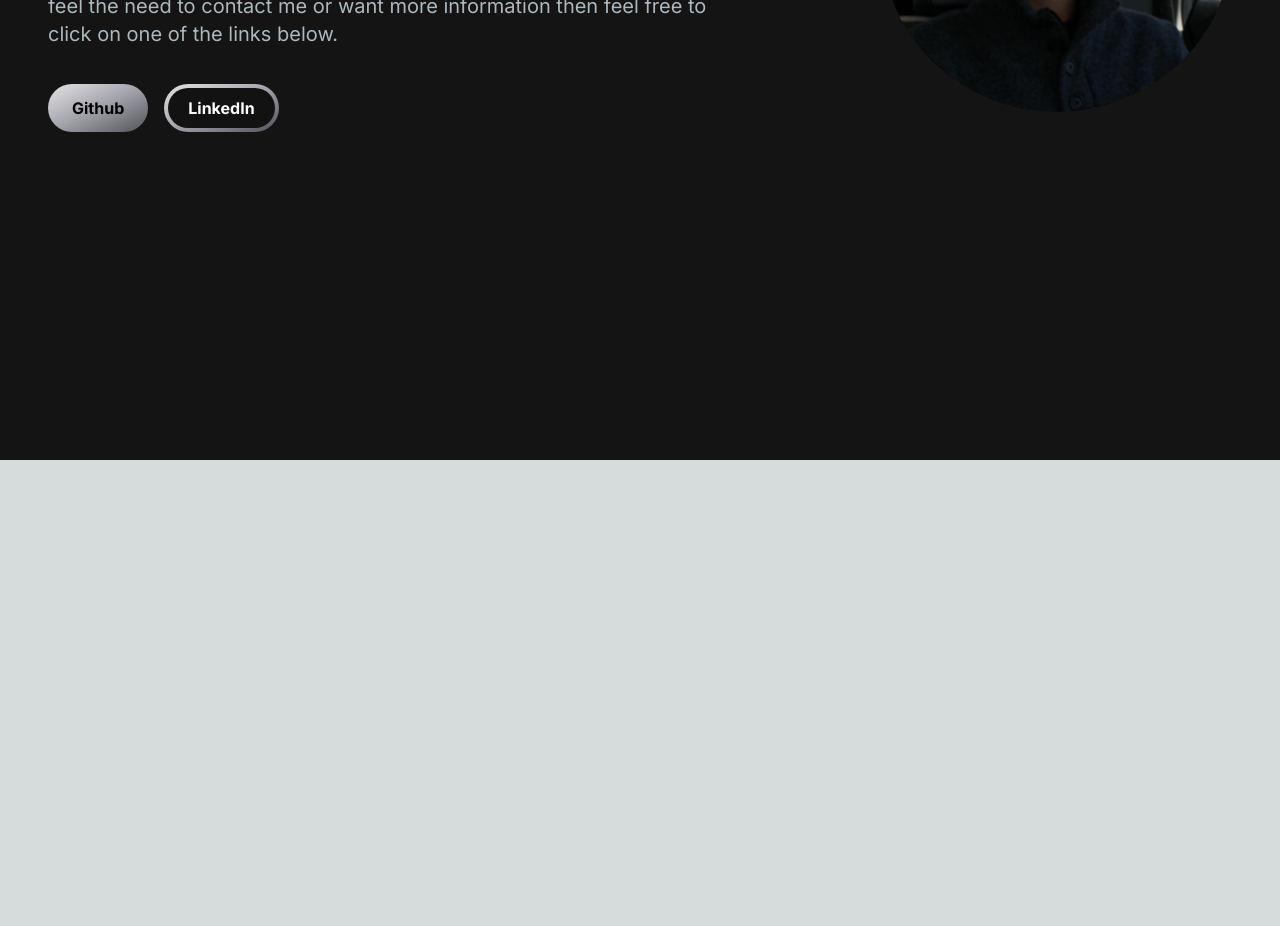
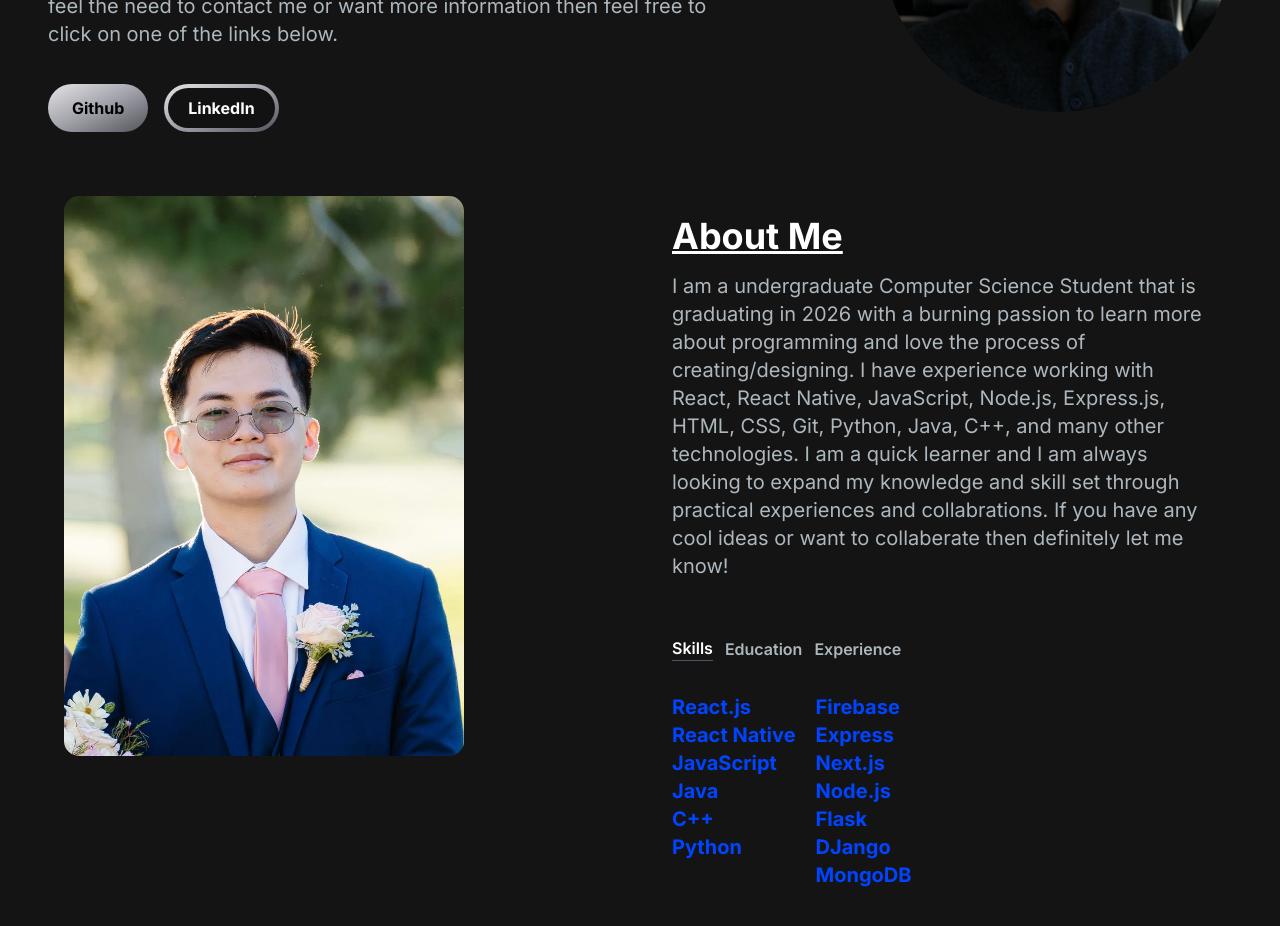
Before and after one commit to Kevin06x/Personal-Website, a Next.js app in the folder personal/: page / in a window 1280 px wide. Shown: the part 340-1266 px from the top of the page. Before the commit the page ends 800 px from the top, so only its background shows below. Built offline with nearby package versions, Linux system fonts and the light colour scheme.

Commit message:
Finished About Me

```diff
--- /dev/null
+++ b/personal/app/components/AboutSection.jsx
@@ -0,0 +1,97 @@
+"use client";
+import React, { useState, useTransition } from 'react';
+import Image from 'next/image';
+import TabButton from './TabButton';
+
+const TAB_DATA = [
+    {
+        title: 'Skills',
+        id: 'skills',
+        content: (
+            <div className= 'text-lg md:text-xl text-[#0044FF] font-bold' style={{display:'flex'}}>
+                <ul style={{marginRight: '20px'}}>
+                    <li>React.js</li>
+                    <li>React Native</li>
+                    <li>JavaScript</li>
+                    <li>Java</li>
+                    <li>C++</li>
+                    <li>Python</li>
+                </ul>
+                <ul>
+                    <li>Firebase</li>
+                    <li>Express</li>
+                    <li>Next.js</li>
+                    <li>Node.js</li>
+                    <li>Flask</li>
+                    <li>DJango</li>
+                    <li>MongoDB</li>
+                </ul>
+            </div>
+        )
+    },
+    {
+        title: 'Education',
+        id: 'education',
+        content: (
+            <ul className= 'text-lg md:text-xl text-[#0044FF] font-bold'>
+               <li>UC</li>
+               <li>Orange Coast College</li>
+               <li>Muffles College High School</li>
+            </ul>
+        )
+    },
+    {
+        title: 'Experience',
+        id: 'experience',
+        content: (
+            <ul className= 'text-lg md:text-xl text-[#0044FF] font-bold'>
+                <li>Data Analyst - Orange Coast College</li>
+                <li>Bookseller - Barnes & Nobles</li>
+                <li>Cashier - Chicciety</li>
+            </ul>
+        )
+    }
+]
+
+const AboutSection = () => {
+    const [tab, setTab] = useState("skills");
+    const [isPending, startTransition] = useTransition();
+
+    const handleTabChange = (id) => {
+        startTransition(() => {
+            setTab(id);
+        });
+    }
+  return (
+    <section className='text-white'>
+        <div className='md:grid md:grid-cols-2 gap-8 items-start py-8 px-4 xl:gap-16 sm:py-16 xl:py-16'>
+            <Image src='/Images/pfpbig.jpg' width={400} height={300} style={{borderRadius:'15px'}}/>
+            <div className='mt-4 md:mt-0 text-left flex flex-col h-full'>
+                <h2 className='text-4xl font-bold text-white mb-4 pt-5' style={{ textDecoration: 'underline' }}>About Me</h2>
+                <p className='md:text-lg text-[#ADB7BE] sm:text-lg text-lg mb-6 lg:text-xl'> I am a undergraduate Computer Science Student that is graduating in 2026 with a burning passion to learn
+                    more about programming and love the process of creating/designing. I have experience working with React, React Native, JavaScript, Node.js,
+                    Express.js, HTML, CSS, Git, Python, Java, C++, and many other technologies. I am a quick learner and I am always looking to expand
+                    my knowledge and skill set through practical experiences and collabrations. If you have any cool ideas or want to collaberate then
+                    definitely let me know!
+                </p>
+                <div className='flex flex-row mt-8'>
+                    <TabButton selectTab={() => handleTabChange("skills")} active={tab === "skills"}>
+                        Skills
+                    </TabButton>
+                    <TabButton selectTab={() => handleTabChange("education")} active={tab === "education"}>
+                        Education
+                    </TabButton>
+                    <TabButton selectTab={() => handleTabChange("experience")} active={tab === "experience"}>
+                        Experience
+                    </TabButton>
+                </div>
+                <div className='mt-8' style={{ minHeight: '300px' }}>
+                    {TAB_DATA.find((t) => t.id === tab).content}
+                </div>
+            </div>
+        </div>
+    </section>
+  );
+};
+
+export default AboutSection;
--- a/personal/app/components/Navbar.jsx
+++ b/personal/app/components/Navbar.jsx
@@ -28,7 +28,7 @@ const navLinks = [
 const Navbar = () => {
   const [navbarOpen, setNavbarOpen] = useState(false);
   return (
-    <nav className='fixed top-0 left-0 right-0 z-10 bg-[#141414] bg-opacity-100'>
+    <nav className='fixed top-0 left-0 right-0 z-10 bg-[#141414] bg-opacity-95'>
         <div className='flex flex-wrap items-center justify-between mx-auto px-8 py-2'>
             <Link href={"/"} className='text-2xl md:text-5xl text-white font-semibold'>LOGO</Link>
             <div className='mobile-menu block md:hidden'>
--- /dev/null
+++ b/personal/app/components/TabButton.jsx
@@ -0,0 +1,14 @@
+import React from 'react';
+
+const TabButton = ({active, selectTab, children}) => {
+const buttonClasses = active ? 'text-white border-b border-gray-600' : 'text-[#ADB7BE]'
+  return (
+    <button onClick={selectTab}>
+        <p className={`mr-3 font-semibold hover:text-white ${buttonClasses}`}>
+        {children}
+        </p>
+    </button>
+    );
+};
+
+export default TabButton
--- a/personal/app/page.js
+++ b/personal/app/page.js
@@ -1,6 +1,7 @@
 import Image from "next/image";
 import HeroSection from "./components/HeroSection";
 import Navbar from "./components/Navbar";
+import AboutSection from "./components/AboutSection";
 
 export default function Home() {
   return (
@@ -8,6 +9,7 @@ export default function Home() {
       <Navbar/>
       <div class="container mt-24 mx-auto px-12 py-4">
         <HeroSection />
+        <AboutSection />
       </div>
     </main>
   );
```
Also changed, not shown: personal/public/Images/pfpbig.jpg (added).
